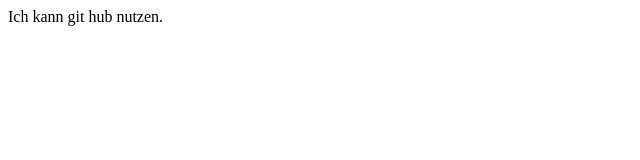
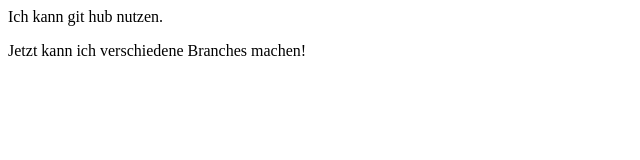
Before and after one commit to Mathelike72/BombAway, a plain HTML site: page index.html in a window 1280 px wide. Shown: the whole page, without its empty margins (0-640 px from the left). Drawn offline with Linux system fonts and the light colour scheme.

Commit message:
versuch zwei

```diff
--- a/index.html
+++ b/index.html
@@ -5,5 +5,6 @@
     </head>
     <body>
         <p>Ich kann git hub nutzen.</p>
+        <p>Jetzt kann ich verschiedene Branches machen!</p>
     </body>
 </html>
```
